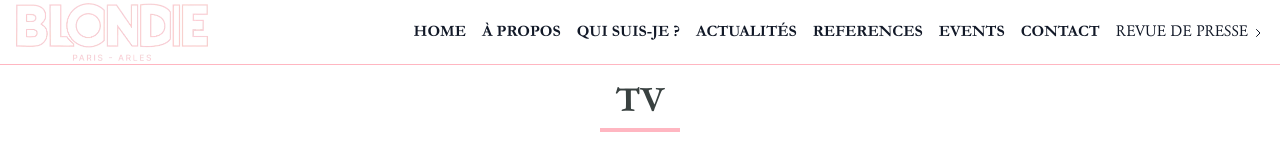
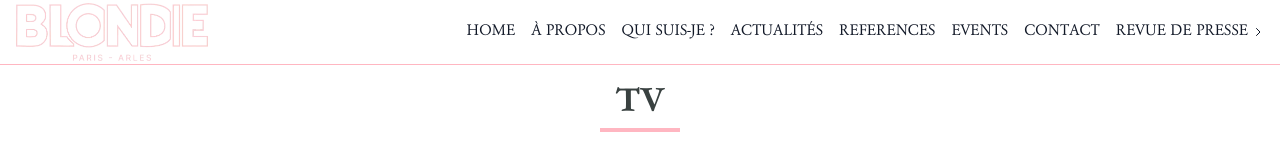
Before and after one commit to jimeye/blondie.paris, a Next.js app: page /tv in a window 1280 px wide. Shown: the top 155 px of the page. Built offline with nearby package versions, Linux system fonts and the light colour scheme; a web font is replaced by a local one.

Commit message:
Suppression du gras (font-semibold) de la navigation

```diff
--- a/components/Navigation.js
+++ b/components/Navigation.js
@@ -74,45 +74,45 @@ export default function Header({
           {/* Menu desktop */}
           <div className={`hidden lg:flex menu-font text-sm sm:text-sm lg:text-base justify-center ${centerMenu ? 'space-x-1 sm:space-x-2 lg:space-x-4' : 'space-x-1 sm:space-x-2 lg:space-x-4'}`}>
             {!hideHome && router.pathname !== '/' && (
-              <Link href="/" className="text-gray-900 hover:text-[#FFB6C1] transition-colors font-semibold uppercase">
+              <Link href="/" className="text-gray-900 hover:text-[#FFB6C1] transition-colors uppercase">
                 HOME
               </Link>
             )}
             {router.pathname !== '/a-propos' && (
-              <Link href="/a-propos" className="text-gray-900 hover:text-[#FFB6C1] transition-colors font-semibold uppercase">
+              <Link href="/a-propos" className="text-gray-900 hover:text-[#FFB6C1] transition-colors  uppercase">
                 À PROPOS
               </Link>
             )}
             {router.pathname !== '/qui-suis-je' && (
-              <Link href="/qui-suis-je" className="text-gray-900 hover:text-[#FFB6C1] transition-colors font-semibold uppercase">
+              <Link href="/qui-suis-je" className="text-gray-900 hover:text-[#FFB6C1] transition-colors  uppercase">
                 QUI SUIS-JE ?
               </Link>
             )}
             {router.pathname !== '/actualites' && (
-              <Link href="/actualites" className="text-gray-900 hover:text-[#FFB6C1] transition-colors font-semibold uppercase">
+              <Link href="/actualites" className="text-gray-900 hover:text-[#FFB6C1] transition-colors  uppercase">
                 ACTUALITÉS
               </Link>
             )}
             {router.pathname !== '/references' && (
-              <Link href="/references" className="text-gray-900 hover:text-[#FFB6C1] transition-colors font-semibold uppercase">
+              <Link href="/references" className="text-gray-900 hover:text-[#FFB6C1] transition-colors  uppercase">
                 REFERENCES
               </Link>
             )}
             {router.pathname !== '/events' && (
-              <Link href="/events" className="text-gray-900 hover:text-[#FFB6C1] transition-colors font-semibold uppercase" onClick={closeModal}>
+              <Link href="/events" className="text-gray-900 hover:text-[#FFB6C1] transition-colors  uppercase" onClick={closeModal}>
                 EVENTS
               </Link>
             )}
 
             {router.pathname !== '/contact' && (
-              <Link href="/contact" className="disco-link text-gray-900 hover:text-[#FFB6C1] transition-colors uppercase text-sm sm:text-sm lg:text-base font-semibold">
+              <Link href="/contact" className="disco-link text-gray-900 hover:text-[#FFB6C1] transition-colors uppercase text-sm sm:text-sm lg:text-base ">
                 CONTACT
               </Link>
             )}
 
             {/* Menu Presse avec sous-menu */}
             <div className="relative group">
-              <div className="disco-link text-gray-900 hover:text-[#FFB6C1] transition-colors uppercase text-sm sm:text-sm lg:text-base cursor-pointer font-semibold">
+              <div className="disco-link text-gray-900 hover:text-[#FFB6C1] transition-colors uppercase text-sm sm:text-sm lg:text-base cursor-pointer ">
                 <span className="inline-flex items-center uppercase">
                   REVUE DE PRESSE
                   <svg className="w-3 h-3 ml-1 transition-transform duration-200 group-hover:rotate-90" fill="none" stroke="currentColor" viewBox="0 0 24 24">
@@ -123,16 +123,16 @@ export default function Header({
 
               {/* Sous-menu Presse */}
               <div className="absolute left-0 mt-1 w-52 bg-black/90 backdrop-blur-sm shadow-lg opacity-0 invisible group-hover:opacity-100 group-hover:visible transition-all duration-200">
-                <Link href="/presse-btob" className="disco-link block px-4 py-0.5 text-[#878787] hover:text-[#FFB6C1] font-semibold uppercase text-xs">
+                <Link href="/presse-btob" className="disco-link block px-4 py-0.5 text-[#878787] hover:text-[#FFB6C1]  uppercase text-xs">
                   PRESSE BTOB
                 </Link>
-                <Link href="/presse-grand-public" className="disco-link block px-4 py-0.5 text-[#878787] hover:text-[#FFB6C1] font-semibold uppercase text-xs">
+                <Link href="/presse-grand-public" className="disco-link block px-4 py-0.5 text-[#878787] hover:text-[#FFB6C1]  uppercase text-xs">
                   PRESSE GRAND PUBLIC
                 </Link>
-                <Link href="/tv" className="disco-link block px-4 py-0.5 text-[#878787] hover:text-[#FFB6C1] font-semibold uppercase text-xs">
+                <Link href="/tv" className="disco-link block px-4 py-0.5 text-[#878787] hover:text-[#FFB6C1]  uppercase text-xs">
                   TV
                 </Link>
-                <Link href="/presse-internationale" className="disco-link block px-4 py-0.5 text-[#878787] hover:text-[#FFB6C1] font-semibold uppercase text-xs">
+                <Link href="/presse-internationale" className="disco-link block px-4 py-0.5 text-[#878787] hover:text-[#FFB6C1]  uppercase text-xs">
                   PRESSE INTERNATIONALE
                 </Link>
               </div>
@@ -172,7 +172,7 @@ export default function Header({
               {!hideHome && router.pathname !== '/' && (
                 <Link
                   href="/"
-                  className="text-[#878787] hover:text-[#FFB6C1] transition-colors font-semibold uppercase"
+                  className="text-[#878787] hover:text-[#FFB6C1] transition-colors  uppercase"
                   onClick={() => setIsMenuOpen(false)}
                 >
                   HOME
@@ -181,7 +181,7 @@ export default function Header({
               {router.pathname !== '/a-propos' && (
                 <Link
                   href="/a-propos"
-                  className="text-[#878787] hover:text-[#FFB6C1] transition-colors font-semibold uppercase"
+                  className="text-[#878787] hover:text-[#FFB6C1] transition-colors  uppercase"
                   onClick={() => setIsMenuOpen(false)}
                 >
                   À PROPOS
@@ -190,7 +190,7 @@ export default function Header({
               {router.pathname !== '/qui-suis-je' && (
                 <Link
                   href="/qui-suis-je"
-                  className="text-[#878787] hover:text-[#FFB6C1] transition-colors font-semibold uppercase"
+                  className="text-[#878787] hover:text-[#FFB6C1] transition-colors  uppercase"
                   onClick={() => setIsMenuOpen(false)}
                 >
                   QUI SUIS-JE ?
@@ -199,7 +199,7 @@ export default function Header({
               {router.pathname !== '/actualites' && (
                 <Link
                   href="/actualites"
-                  className="text-[#878787] hover:text-[#FFB6C1] transition-colors font-semibold uppercase"
+                  className="text-[#878787] hover:text-[#FFB6C1] transition-colors  uppercase"
                   onClick={() => setIsMenuOpen(false)}
                 >
                   ACTUALITÉS
@@ -208,7 +208,7 @@ export default function Header({
               {router.pathname !== '/references' && (
                 <Link
                   href="/references"
-                  className="text-[#878787] hover:text-[#FFB6C1] transition-colors font-semibold uppercase"
+                  className="text-[#878787] hover:text-[#FFB6C1] transition-colors  uppercase"
                   onClick={() => setIsMenuOpen(false)}
                 >
                   REFERENCES
@@ -217,7 +217,7 @@ export default function Header({
               {router.pathname !== '/events' && (
                 <Link
                   href="/events"
-                  className="text-[#878787] hover:text-[#FFB6C1] transition-colors font-semibold uppercase"
+                  className="text-[#878787] hover:text-[#FFB6C1] transition-colors  uppercase"
                   onClick={() => {
                     setIsMenuOpen(false)
                     if (closeModal) closeModal()
@@ -230,7 +230,7 @@ export default function Header({
               {router.pathname !== '/contact' && (
                 <Link
                   href="/contact"
-                  className="text-[#878787] hover:text-[#FFB6C1] transition-colors font-semibold uppercase"
+                  className="text-[#878787] hover:text-[#FFB6C1] transition-colors  uppercase"
                   onClick={() => setIsMenuOpen(false)}
                 >
                   CONTACT
@@ -240,7 +240,7 @@ export default function Header({
               {/* Sous-menu Presse mobile simple */}
               <div className="relative group">
                 <div
-                  className="text-[#878787] hover:text-[#FFB6C1] transition-colors w-full text-right cursor-pointer font-semibold uppercase flex items-center justify-end"
+                  className="text-[#878787] hover:text-[#FFB6C1] transition-colors w-full text-right cursor-pointer  uppercase flex items-center justify-end"
                   onClick={() => setIsPresseMobileOpen(!isPresseMobileOpen)}
                 >
                   REVUE DE PRESSE
@@ -251,28 +251,28 @@ export default function Header({
                 <div className={`pr-4 mt-2 space-y-2 text-right transition-all duration-200 ${isPresseMobileOpen ? 'opacity-100 visible max-h-96' : 'opacity-0 invisible max-h-0 overflow-hidden'}`}>
                   <Link
                     href="/presse-btob"
-                    className="block text-[#878787] hover:text-[#FFB6C1] transition-colors font-semibold uppercase"
+                    className="block text-[#878787] hover:text-[#FFB6C1] transition-colors  uppercase"
                     onClick={() => setIsMenuOpen(false)}
                   >
                     PRESSE BTOB
                   </Link>
                   <Link
                     href="/presse-grand-public"
-                    className="block text-[#878787] hover:text-[#FFB6C1] transition-colors font-semibold uppercase"
+                    className="block text-[#878787] hover:text-[#FFB6C1] transition-colors  uppercase"
                     onClick={() => setIsMenuOpen(false)}
                   >
                     PRESSE GRAND PUBLIC
                   </Link>
                   <Link
                     href="/tv"
-                    className="block text-[#878787] hover:text-[#FFB6C1] transition-colors font-semibold uppercase"
+                    className="block text-[#878787] hover:text-[#FFB6C1] transition-colors  uppercase"
                     onClick={() => setIsMenuOpen(false)}
                   >
                     TV
                   </Link>
                   <Link
                     href="/presse-internationale"
-                    className="block text-[#878787] hover:text-[#FFB6C1] transition-colors font-semibold uppercase"
+                    className="block text-[#878787] hover:text-[#FFB6C1] transition-colors  uppercase"
                     onClick={() => setIsMenuOpen(false)}
                   >
                     PRESSE INTERNATIONALE
```
